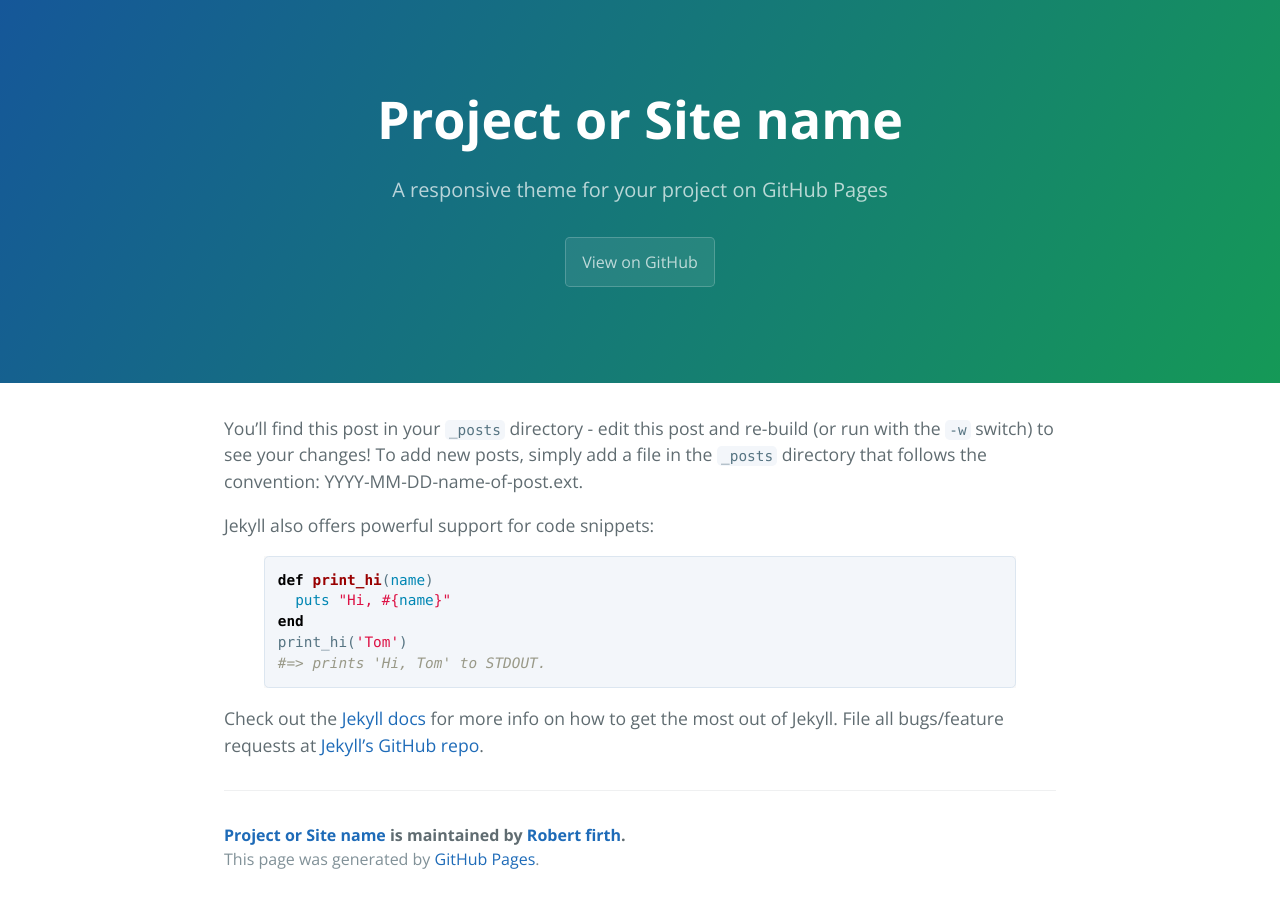
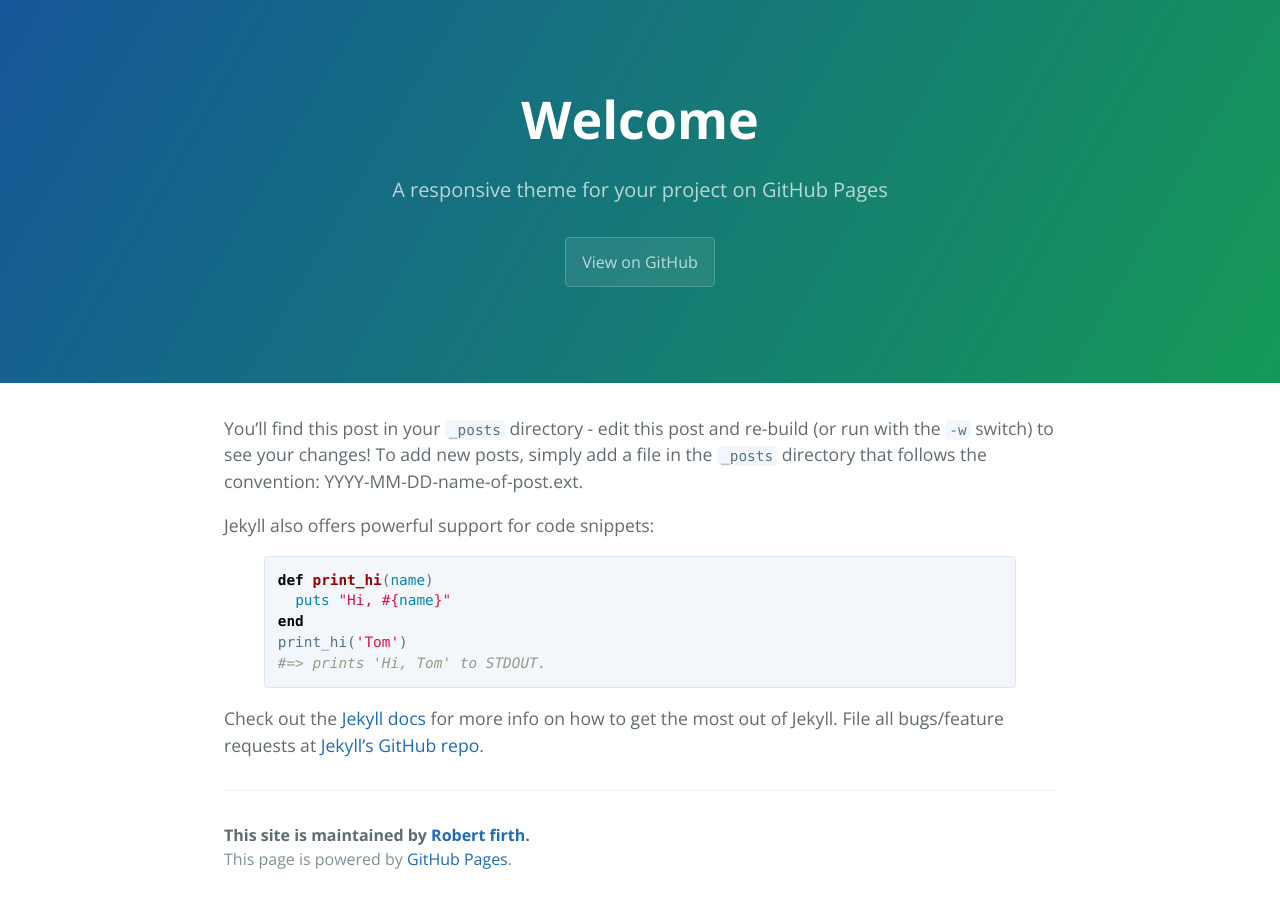
Before and after one commit to RobFirth/RobFirth.github.io, a Jekyll site: the page built from _posts/2016-02-12-sample-content.markdown, in a window 1280 px wide. Built offline with Jekyll 4.4.1, drawn with Linux system fonts in a browser that asks for light colours.

Commit message:
tried testing locally - seems obvios now! Duh

```diff
--- a/_config.yml
+++ b/_config.yml
@@ -1,5 +1,5 @@
 # Setup
-title:        Project or Site name
+title:        Welcome
 tagline:      A responsive theme for your project on GitHub Pages
 baseurl:      ""
 paginate:     1
--- a/_includes/page-footer.html
+++ b/_includes/page-footer.html
@@ -1,4 +1,5 @@
 <footer class="site-footer">
-  <span class="site-footer-owner"><a href="{{ site.url }}">{{ site.title }}</a> is maintained by <a href="{{ site.author.url }}">{{ site.author.name }}</a>.</span>
-  <span class="site-footer-credits">This page was generated by <a href="https://pages.github.com">GitHub Pages</a>.</span>
+  <!-- <span class="site-footer-owner"><a href="{{ site.url }}">{{ site.title }}</a> is maintained by <a href="{{ site.author.url }}">{{ site.author.name }}</a>.</span> -->
+  <span class="site-footer-owner">This site is maintained by <a href="{{ site.author.url }}">{{ site.author.name }}</a>.</span>
+  <span class="site-footer-credits">This page is powered by <a href="https://pages.github.com">GitHub Pages</a>.</span>
 </footer>
```
